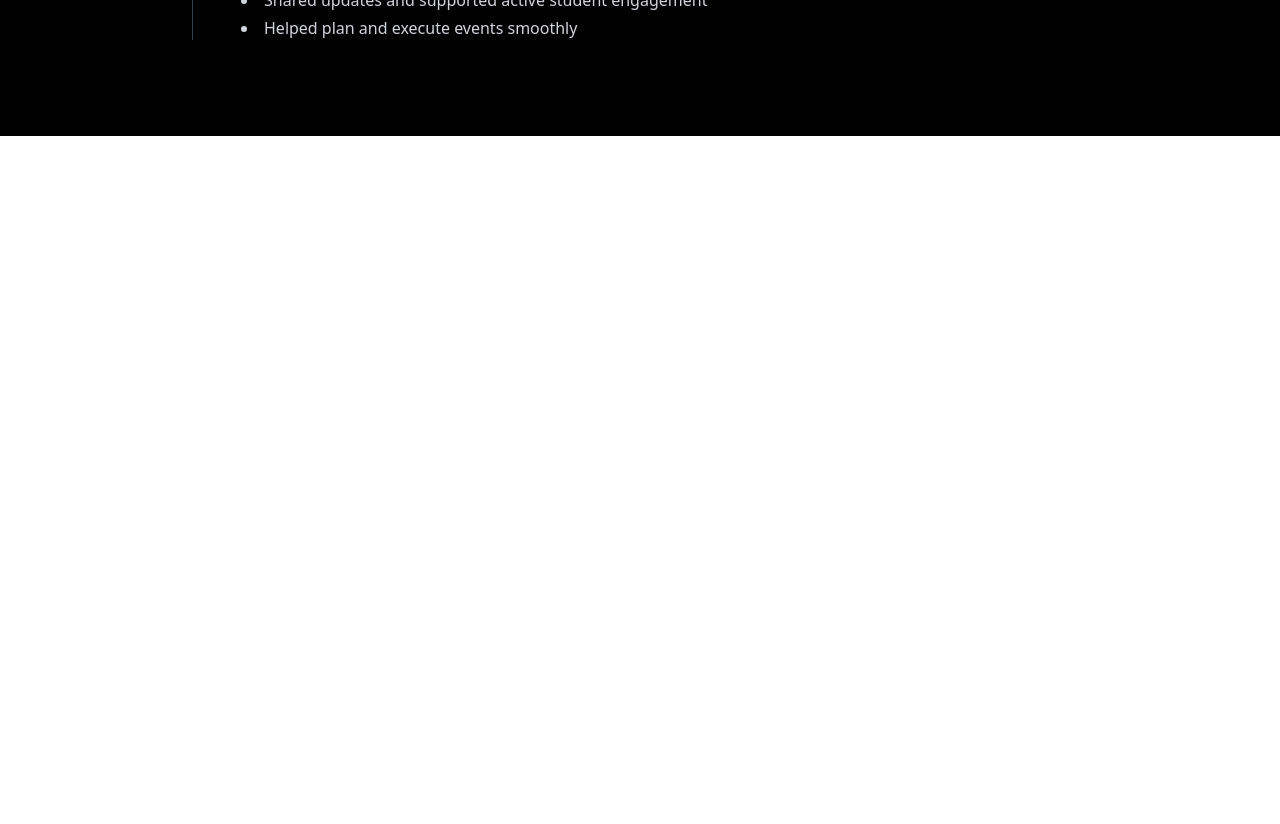
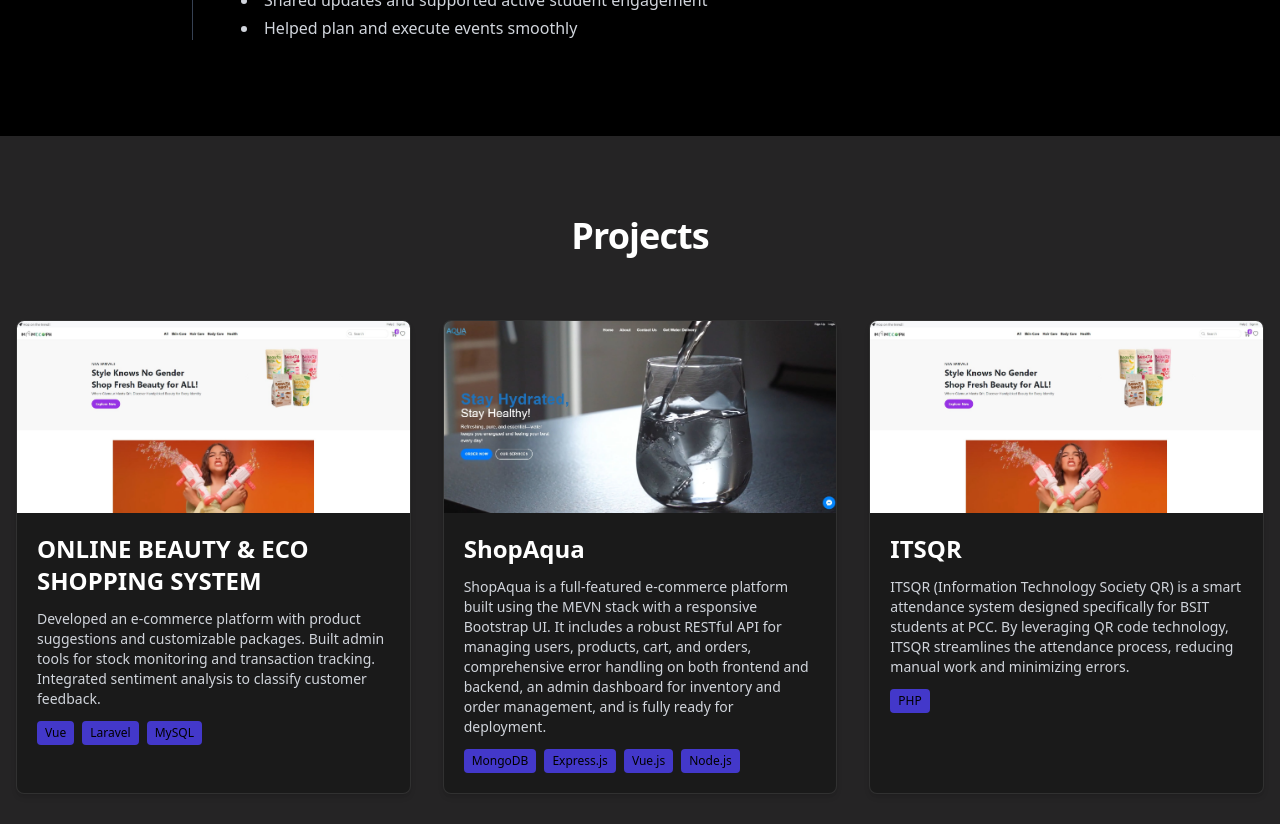
Before and after one commit to CyrilMel/cy-portfolio, a React (Vite) app: page / in a window 1280 px wide. Shown: the part 1360-2184 px from the top of the page. Before the commit the page ends 1496 px from the top, so only its background shows below. Built offline with nearby package versions, Linux system fonts and the light colour scheme.

Commit message:
Added Project and no image in ITSQR

```diff
--- a/src/App.tsx
+++ b/src/App.tsx
@@ -1,6 +1,7 @@
 import Navbar from './components/Navbar';
 import Landing from './components/Landing';
 import Experience from './components/Experience';
+import Project from './components/Project';
 
 function App() {
   return (
@@ -9,6 +10,7 @@
       <main className="text-white">
         <Landing />
         <Experience />
+        <Project />
       </main>
     </>
   );
--- /dev/null
+++ b/src/components/Project.tsx
@@ -0,0 +1,70 @@
+import momecophImage from '../assets/momecoph.jpg';
+import aquaImage from '../assets/aqua.jpg';
+
+const projectData = [
+  {
+    title: 'ONLINE BEAUTY & ECO SHOPPING SYSTEM',
+    description:
+      'Developed an e-commerce platform with product suggestions and customizable packages. Built admin tools for stock monitoring and transaction tracking. Integrated sentiment analysis to classify customer feedback.',
+    techStack: ['Vue', 'Laravel', 'MySQL'],
+    image: momecophImage,
+    link: 'https://momecoph.onrender.com/',
+  },
+  {
+    title: 'ShopAqua',
+    description:
+      'ShopAqua is a full-featured e-commerce platform built using the MEVN stack with a responsive Bootstrap UI. It includes a robust RESTful API for managing users, products, cart, and orders, comprehensive error handling on both frontend and backend, an admin dashboard for inventory and order management, and is fully ready for deployment.',
+    techStack: ['MongoDB', 'Express.js', 'Vue.js', 'Node.js'],
+    image: aquaImage,
+    link: 'https://shopaqua.onrender.com',
+  },
+    {
+    title: 'ITSQR',
+    description:
+      'ITSQR (Information Technology Society QR) is a smart attendance system designed specifically for BSIT students at PCC. By leveraging QR code technology, ITSQR streamlines the attendance process, reducing manual work and minimizing errors.',
+    techStack: ['PHP'],
+    image: momecophImage,
+    link: 'https://shopaqua.onrender.com',
+  },
+];
+
+const Project = () => {
+  return (
+    <section className="py-20 w-full flex flex-col items-center">
+      <h2 className="text-4xl font-bold text-center mb-16 tracking-tight">Projects</h2>
+      <div className="grid gap-8 px-4 md:grid-cols-2 lg:grid-cols-3 max-w-7xl">
+        {projectData.map((project, index) => (
+          <a
+            key={index}
+            href={project.link}
+            target="_blank"
+            rel="noopener noreferrer"
+            className="block bg-[#1a1a1a] border border-white/10 rounded-lg overflow-hidden shadow-md hover:shadow-xl hover:scale-[1.02] transition-all duration-300"
+          >
+            <img
+              src={project.image}
+              alt={project.title}
+              className="w-full h-48 object-cover"
+            />
+            <div className="p-5 space-y-3">
+              <h3 className="text-2xl font-semibold text-white">{project.title}</h3>
+              <p className="text-gray-300 text-sm">{project.description}</p>
+              <div className="flex flex-wrap gap-2 mt-2">
+                {project.techStack.map((tech, i) => (
+                  <span
+                    key={i}
+                    className="bg-white text-black text-xs px-2 py-1 rounded bg-primary-700"
+                  >
+                    {tech}
+                  </span>
+                ))}
+              </div>
+            </div>
+          </a>
+        ))}
+      </div>
+    </section>
+  );
+};
+
+export default Project;
```
Also changed, not shown: src/assets/aqua.jpg (added), src/assets/momecoph.jpg (added).
